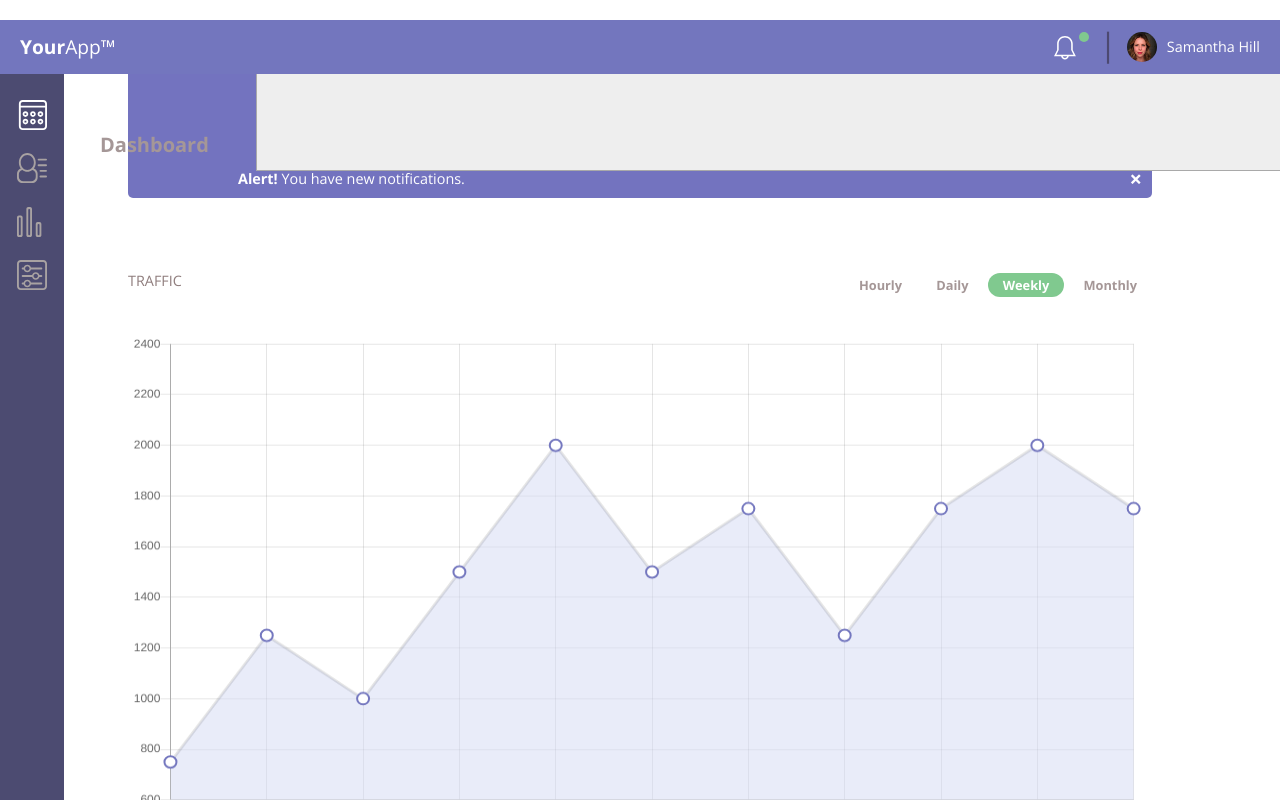
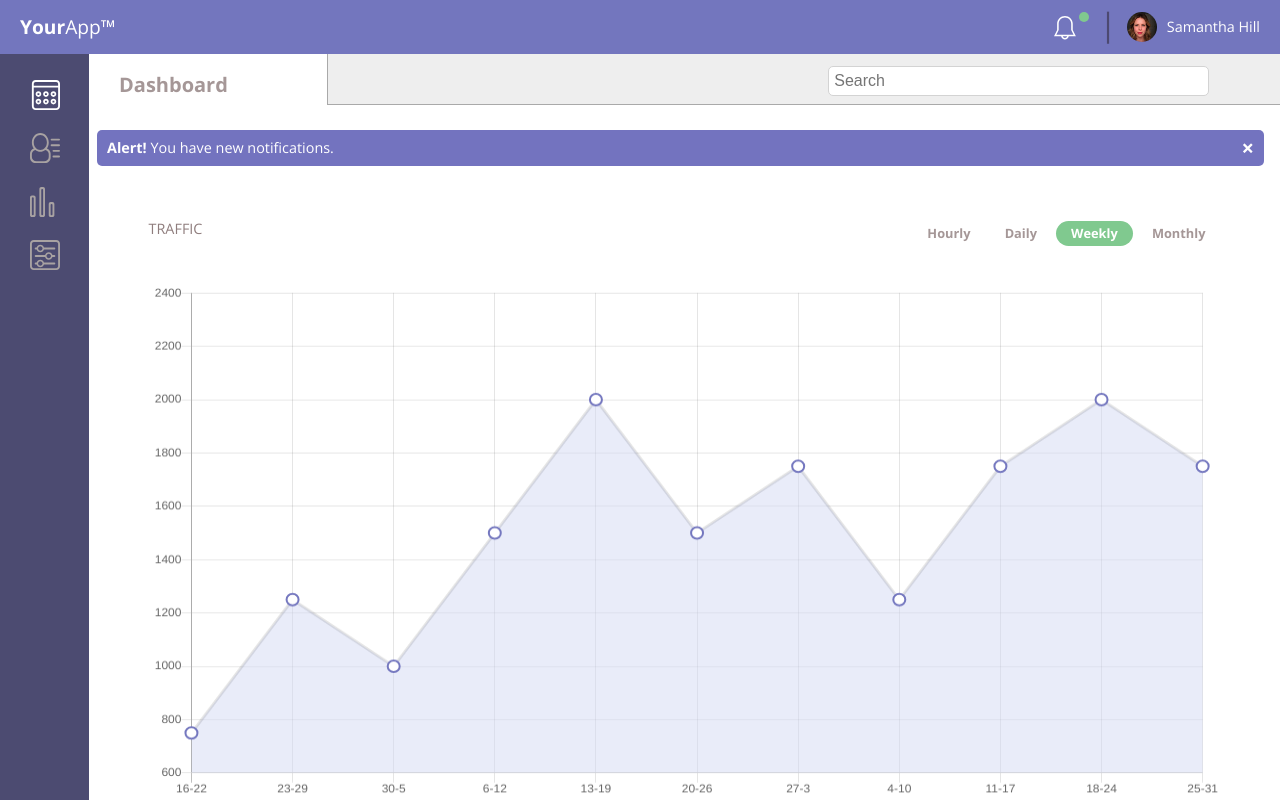
Before and after one commit to SamStrawberryHill/web_app_dashboard_v2, a plain HTML site: page index.html in a window 1280 px wide. Shown: the top 800 px of the page. Drawn offline with nearby package versions, Linux system fonts and the light colour scheme.

Commit message:
Revert "Big Mess"
This reverts commit 100bd3dfb2722738a8ceda346e291856f5e67151.

```diff
--- a/css/main.css
+++ b/css/main.css
@@ -7,14 +7,12 @@
 body {
     background-color: white;
     font-family: 'Open Sans', sans-serif;
-    /*max-width: 100%;*/
 }
 
 h1 {
     color: #a59797;
     font-weight: bold;
     font-size: 20px;
-    padding-right: 5px;
 }
 
 h2 {
@@ -83,38 +81,17 @@ h2 {
     z-index: 98;
 }
 
-.navContainer {
-  display: flex;
-  flex-direction: row;
-  justify-content: flex-start;
-  position: fixed;
+.mainContent {
+    padding-top: 105px;
+    width: 100%;
 }
 
 /* Search */
 
-/* Close Button */
-
-.closebtn {
-    margin-left: 15px;
-    color: white;
-    font-weight: bold;
-    float: right;
-    font-size: 22px;
-    line-height: 15px;
-    cursor: pointer;
+.dashboardSearch {
+    display: flex;
+    flex-direction: row;
 }
-/*.searchSection {
-  display: flex;
-  flex-direction: row;
-  flex-wrap: nowrap ltr;
-  padding-top: 60px;
-  flex-flow: row wrap;
-  justify-content: flex-end;
-}*/
-
-/*.dashboardSearch {
-  flex-grow: 2;
-}*/
 
 #search {
     height: 30px;
@@ -127,7 +104,7 @@ h2 {
 }
 
 .box {
-  float: left;
+    flex: 1;
     padding: 5px 0 0 20px;
 }
 
@@ -136,8 +113,6 @@ h2 {
    border-bottom: 1px solid darkgrey;
    border-left: 1px solid darkgrey;
    height: 55px;
-   max-width: 100%;
-   float: right;
 }
 
 #chartButtons {
@@ -146,22 +121,6 @@ h2 {
 
 #hourlyTraffic {
     display: none;
-}
-/* Alert */
-.alert {
-    padding: 10px;
-    background-color: #7373bf;
-    color: white;
-    margin: 20px auto 15px;
-    width: 80%;
-    font-size: .9em;
-    border-radius: 5px;
-}
-.alert:hover {
-  background-color: #92CCA6;
-}
-.alertMessage {
-  padding-left: -20px;
 }
 
 /* Icons */
@@ -288,13 +247,6 @@ h2 {
 
 .socialGroup {
     margin-left: 40px;
-}
-
-/* Main Content*/
-.mainContent {
-  display: flex;
-  justify-content: center;
-  flex-wrap: wrap;
 }
 
 /* Member Widget */
@@ -522,19 +474,43 @@ button {
     transition: all .3s ease;
 }
 
+/* Alert */
+.alert {
+    padding: 10px;
+    background-color: #7373bf;
+    color: white;
+    margin: 20px auto 15px;
+    width: 300px;
+    font-size: .9em;
+    border-radius: 5px;
+}
+.alert:hover {
+  background-color: #92CCA6;
+}
+
+/* Close Button */
+.closebtn {
+    margin-left: 15px;
+    color: white;
+    font-weight: bold;
+    float: right;
+    font-size: 22px;
+    line-height: 15px;
+    cursor: pointer;
+}
 
 /* Medium Size Screens */
 @media (min-width: 768px) {
-.navContainer {
+.container {
     display: flex;
     flex-direction: row;
-
+    min-height: 2000px;
     width: 100%;
 }
 
 .navbar {
     flex-direction: column;
-    width: 5%;
+    width: 10%;
     position: relative;
     justify-content: flex-start;
     align-items: center;
@@ -544,11 +520,12 @@ button {
 
 .widgetContainer {
     width: 80%;
-    /*margin: 0 auto;*/
+    margin: 0 auto;
 }
 
 .alert {
-    width: 70%;
+    width: 95%;
+    margin-left: 20px;
 }
 
 .icons {
@@ -558,6 +535,10 @@ button {
 
 #dashboardIcon {
     margin-top: 20px;
+}
+
+.mainContent {
+    padding-top: 50px;
 }
 
 .userPic {
@@ -580,9 +561,8 @@ button {
 }
 
 .searchBox {
-    height: 30px;
+    height: 55px;
     width: 80%;
-    padding-bottom: 150px;
 }
 
 #search {
@@ -650,7 +630,7 @@ button {
 @media (min-width: 1024px) {
 
 .navbar {
-    flex-direction: column;
+    width: 7.5%;
 }
 
 #search {
@@ -658,13 +638,13 @@ button {
 }
 
 .box {
-    padding-left: 100px;
-    padding-top: 100px;
+    padding-left: 30px;
+    padding-top: 10px;
 }
 
 .alert {
-    width: 80%;
-    padding-left: 110px;
+    width: 98%;
+    margin-left: 8px;
 }
 
 .iconNotify {
@@ -699,7 +679,7 @@ button {
 }
 
 .widgetContainer {
-    /*width: 90%;*/
+    width: 90%;
     padding-bottom: 25px;
 }
 
@@ -713,7 +693,7 @@ button {
 
 #socialStats {
     border-bottom: 1px solid #eee;
-    margin-left: 50px;
+    margin: 0;
     width: 100%;
 }
 
@@ -725,14 +705,6 @@ button {
 #settings {
     margin-left: 30px;
     margin-right: 30px;
-}
-
-#newMemberContainer {
-  padding-left: 50px;
-}
-
-#messageContainer {
-  padding-left: 50px;
 }
 
 #newMemberContainer,
@@ -748,7 +720,7 @@ button {
 }
 
 #dailyTrafficWidgetContainer {
-    margin-left: 70px;
+    margin-left: 30px;
 }
 
 #dailyTrafficWidget {
@@ -787,7 +759,7 @@ select {
 #mobileUsersContainer .widgetName,
 #dailyTrafficWidgetContainer .widgetName,
 #socialStats .widgetName {
-    padding-left: 50px;
+    padding-left: 30px;
 }
 
 
@@ -824,9 +796,6 @@ select {
 }
 
 }
-/*.navbar {
-    flex-direction: column;
-}*/
 
 @media (min-width: 1440px) {
 
@@ -847,8 +816,5 @@ select {
 #dialogNotSent  {
     left: 615px;
 }
-.navbar {
-    flex-direction: column;
-}
 
 }
--- a/index.html
+++ b/index.html
@@ -16,6 +16,8 @@
         <div id="notifier">
           <div class="notifyMenu">
             <div class="notifyMenuContent">
+              <p>You have one new message.</p>
+              <p>You have graph updates.</p>
             </div>
           </div>
         </div>
@@ -23,7 +25,7 @@
         <img src="img/me.jpg" alt="user picture" class="userPic"/>
         <p class="user">Samantha Hill</p>
       </div>
-      <div class="navContainer">
+      <div class="container">
         <nav class="navbar">
           <a href="#dashboard-top">
             <svg class="icons" version="1.1" id="dashboardIcon" xmlns="http://www.w3.org/2000/svg" xmlns:xlink="http://www.w3.org/1999/xlink" x="0px" y="0px"
@@ -90,8 +92,7 @@
               </svg>
             </a>
         </nav>
-      </div>
-      <div id="dashboardTop" class="searchSection">
+        <div id="dashboardTop" class="mainContent">
           <div class="dashboardSearch">
             <div class="box">
               <h1>Dashboard</h1>
@@ -101,12 +102,10 @@
                 <input id="search" type="search" name="searchox" placeholder="Search"/>
               </div>
           </div>
-      </div>
-      <div class="alert">
-        <span class="closebtn">&times;</span>
-        <span class="alertMessage"><strong>Alert! </strong>  You have new notifications.</span>
-      </div>
-      <div class="mainContent">
+          <div class="alert">
+            <span class="closebtn">&times;</span>
+            <strong>Alert! </strong>  You have new notifications.
+          </div>
           <div class="widgetContainer" id="trafficWidgetContainer">
             <div class="buttonGroup">
               <h3 class="widgetName">Traffic</h3>
@@ -342,7 +341,8 @@
                       </form>
                     </div>
                   </div>
-                </div>
+        </div>
+      </div>
       <script src="https://code.jquery.com/jquery-3.0.0.min.js" type="text/javascript"></script>
       <script src="https://code.jquery.com/jquery-migrate-3.0.0.min.js" type="text/javascript"></script>
       <script src="https://cdnjs.cloudflare.com/ajax/libs/Chart.js/2.3.0/Chart.bundle.js" type="text/javascript"></script>
```
